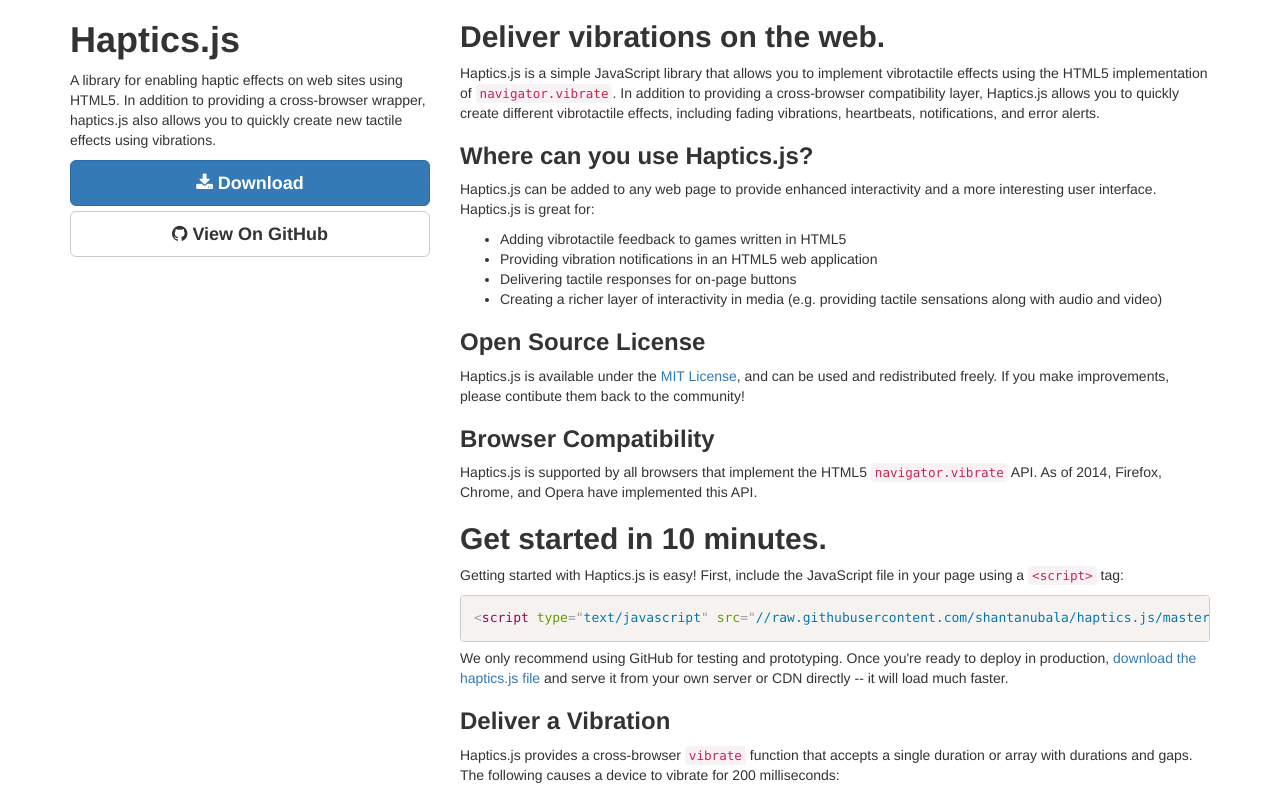
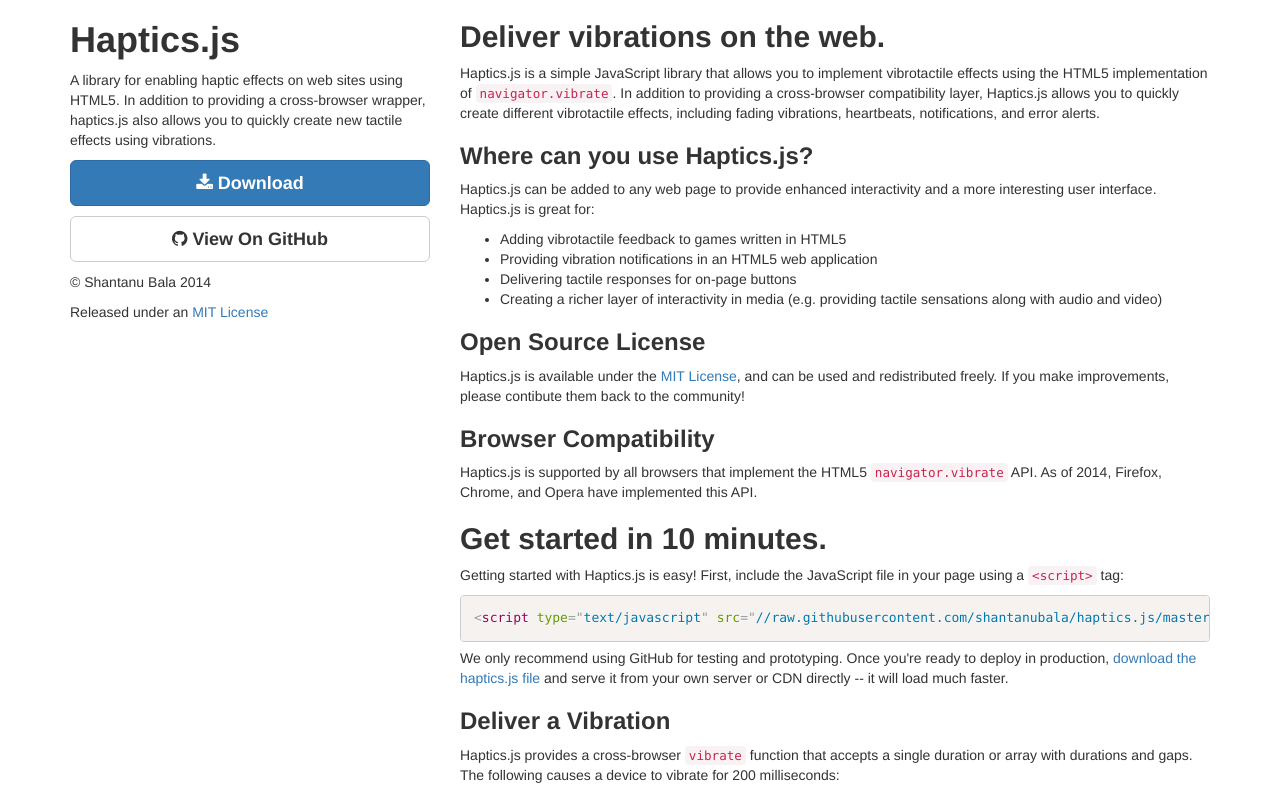
Before and after one commit to SomaticLabs/haptics.js, a plain HTML site: page index.html in a window 1280 px wide. Shown: the top 792 px of the page. Drawn offline with nearby package versions, Linux system fonts and the light colour scheme.

Commit message:
added copyright message

```diff
--- a/index.html
+++ b/index.html
@@ -36,8 +36,10 @@
           <header>
             <h1>Haptics.js</h1>
             <p>A library for enabling haptic effects on web sites using HTML5. In addition to providing a cross-browser wrapper, haptics.js also allows you to quickly create new tactile effects using vibrations.</p>
-            <a class="btn btn-primary btn-block btn-lg" href="https://github.com/shantanubala/haptics.js/zipball/master"><span class="fa fa-download"></span> Download</a>
-            <a class="btn btn-default btn-block btn-lg" href="https://github.com/shantanubala/haptics.js"><span class="fa fa-github"></span> View On GitHub</a>
+            <p><a class="btn btn-primary btn-block btn-lg" href="https://github.com/shantanubala/haptics.js/zipball/master"><span class="fa fa-download"></span> Download</a></p>
+            <p><a class="btn btn-default btn-block btn-lg" href="https://github.com/shantanubala/haptics.js"><span class="fa fa-github"></span> View On GitHub</a></p>
+            <p>&copy; Shantanu Bala 2014</p>
+            <p>Released under an <a href="https://github.com/shantanubala/haptics.js/blob/master/LICENSE">MIT License</a></p>
           </header>
         </div>
         <div class="col-lg-8">
```
